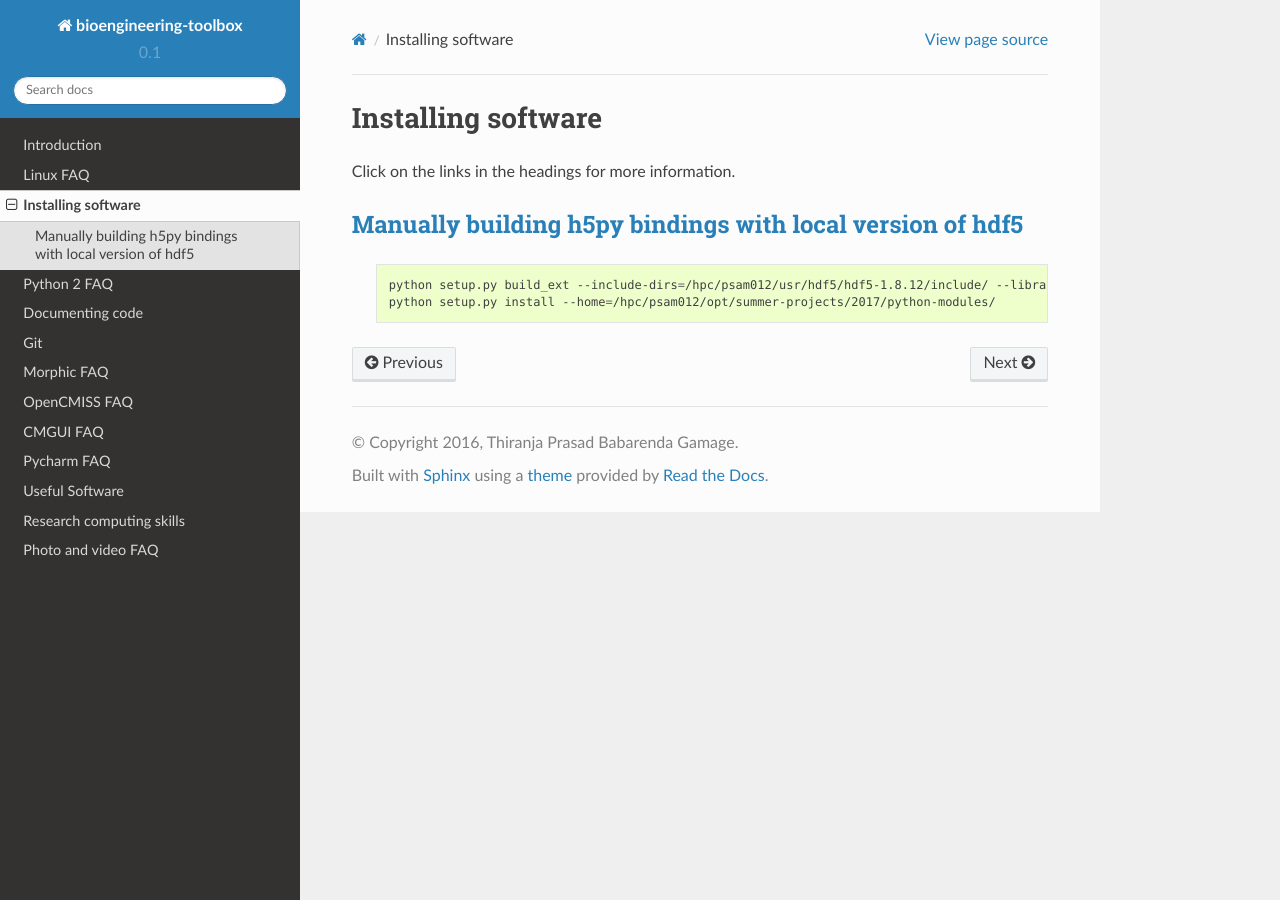
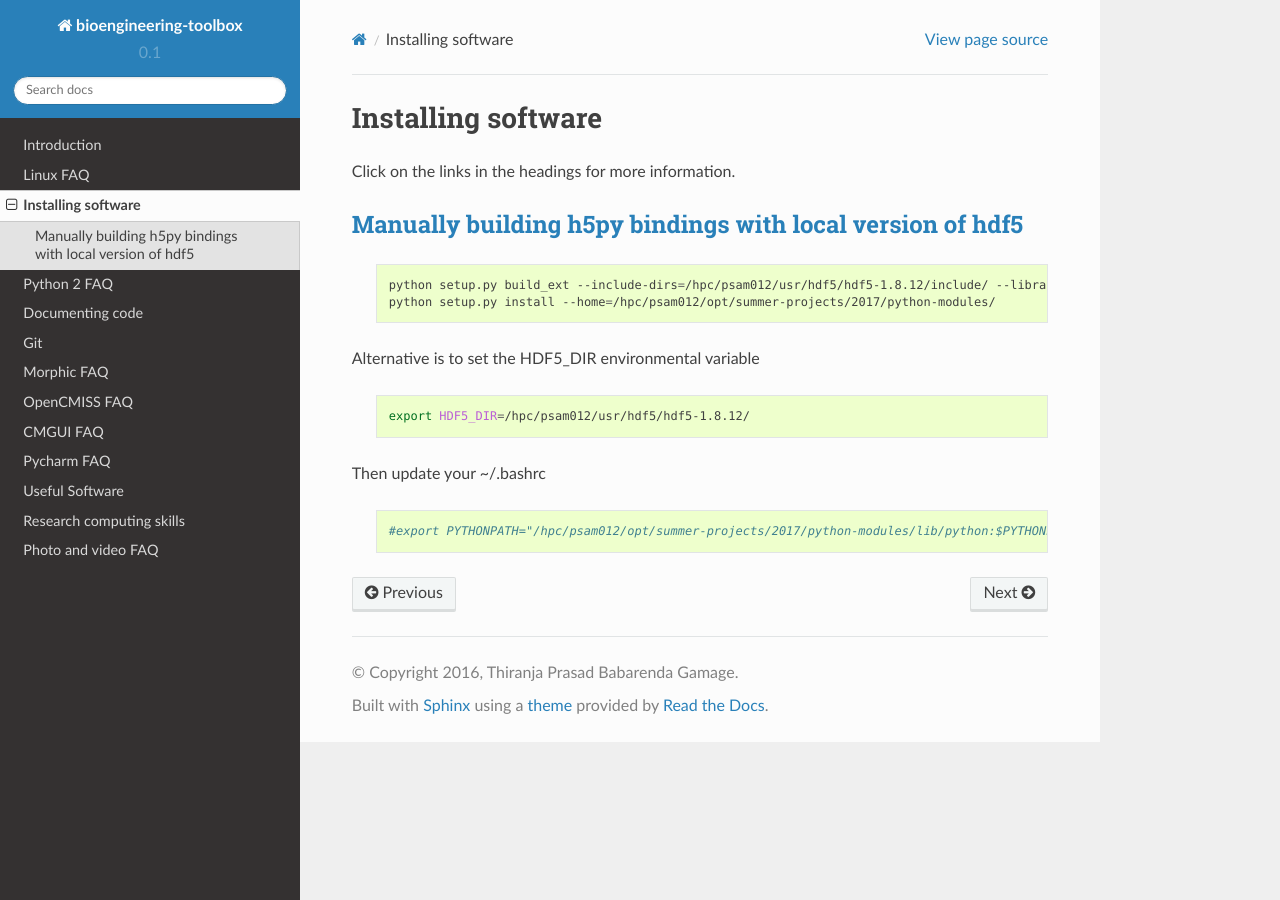
Before and after one commit to PrasadBabarendaGamage/bioengineering-toolbox, a Sphinx documentation site: the page built from docs/source/installing_software.rst, in a window 1280 px wide. Built offline with Sphinx 7.4.7 and the Read the Docs theme 2.0.0, drawn with Linux system fonts in a browser that asks for light colours; formulas are drawn with MathJax 3; pages that are not in the unit, such as notebooks, are missing from menus.

Commit message:
Updating hdf5 installation info

```diff
--- a/docs/source/installing_software.rst
+++ b/docs/source/installing_software.rst
@@ -15,3 +15,15 @@ Click on the links in the headings for more information.
 
     python setup.py build_ext --include-dirs=/hpc/psam012/usr/hdf5/hdf5-1.8.12/include/ --library-dirs=/hpc/psam012/usr/hdf5/hdf5-1.8.12/lib/
     python setup.py install --home=/hpc/psam012/opt/summer-projects/2017/python-modules/
+
+Alternative is to set the HDF5_DIR environmental variable
+
+  .. code-block:: bash
+
+    export HDF5_DIR=/hpc/psam012/usr/hdf5/hdf5-1.8.12/
+
+Then update your ~/.bashrc
+
+  .. code-block:: bash
+
+    #export PYTHONPATH="/hpc/psam012/opt/summer-projects/2017/python-modules/lib/python:$PYTHONPATH"
```
